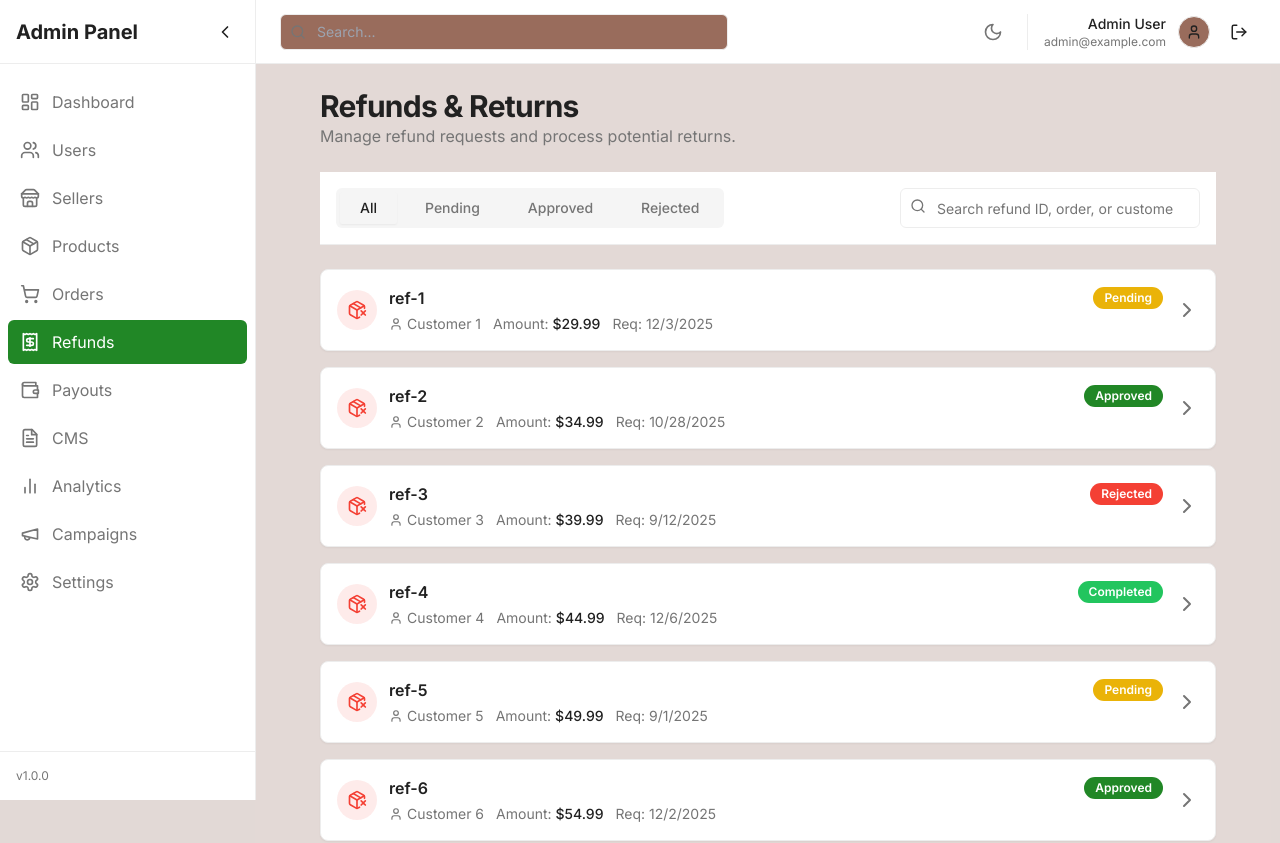
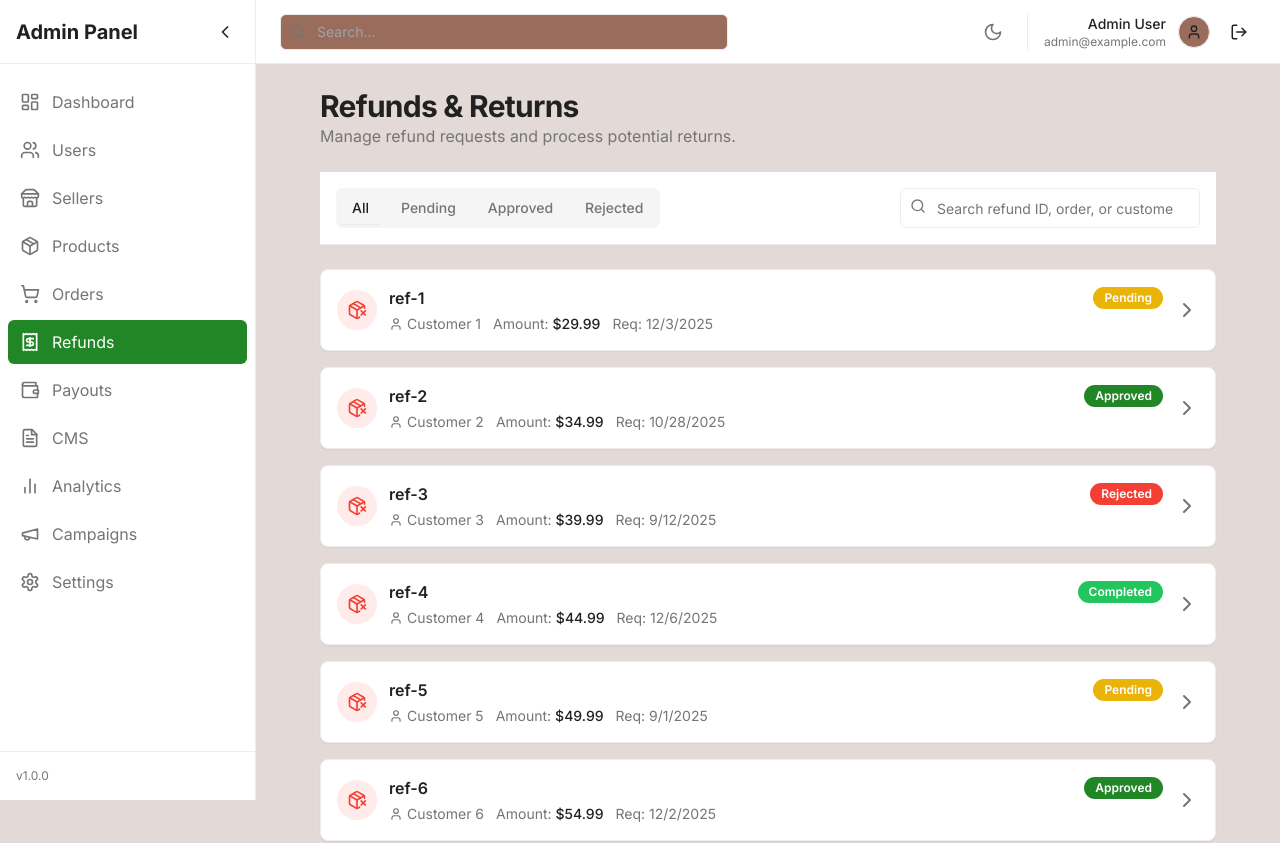
Before and after one commit to Bhanuprakash-gigalogic/Project_Local, a React (Vite) app: page /admin/refunds in a window 1280 px wide. Shown: the top 843 px of the page. Built offline with nearby package versions, Linux system fonts and the light colour scheme.

Commit message:
fix: Equal spacing for all refunds tabs with justify-center

```diff
--- a/src/features/refunds/screens/RefundsList.tsx
+++ b/src/features/refunds/screens/RefundsList.tsx
@@ -53,10 +53,10 @@ const RefundsList = () => {
             <div className="p-3 md:p-4 border-b flex flex-col md:flex-row items-stretch md:items-center justify-between gap-3 md:gap-4 bg-card">
                 <Tabs value={status} onValueChange={(v) => setStatus(v as RefundStatus)} className="w-full md:w-auto">
                     <TabsList className="grid grid-cols-4 w-full md:w-auto md:inline-flex gap-2">
-                        <TabsTrigger value="all" className="text-xs md:text-sm px-3 md:px-5">All</TabsTrigger>
-                        <TabsTrigger value="pending" className="text-xs md:text-sm px-3 md:px-5">Pending</TabsTrigger>
-                        <TabsTrigger value="approved" className="text-xs md:text-sm px-3 md:px-5">Approved</TabsTrigger>
-                        <TabsTrigger value="rejected" className="text-xs md:text-sm px-3 md:px-5">Rejected</TabsTrigger>
+                        <TabsTrigger value="all" className="text-xs md:text-sm justify-center">All</TabsTrigger>
+                        <TabsTrigger value="pending" className="text-xs md:text-sm justify-center">Pending</TabsTrigger>
+                        <TabsTrigger value="approved" className="text-xs md:text-sm justify-center">Approved</TabsTrigger>
+                        <TabsTrigger value="rejected" className="text-xs md:text-sm justify-center">Rejected</TabsTrigger>
                     </TabsList>
                 </Tabs>
                 <SearchInput
```
